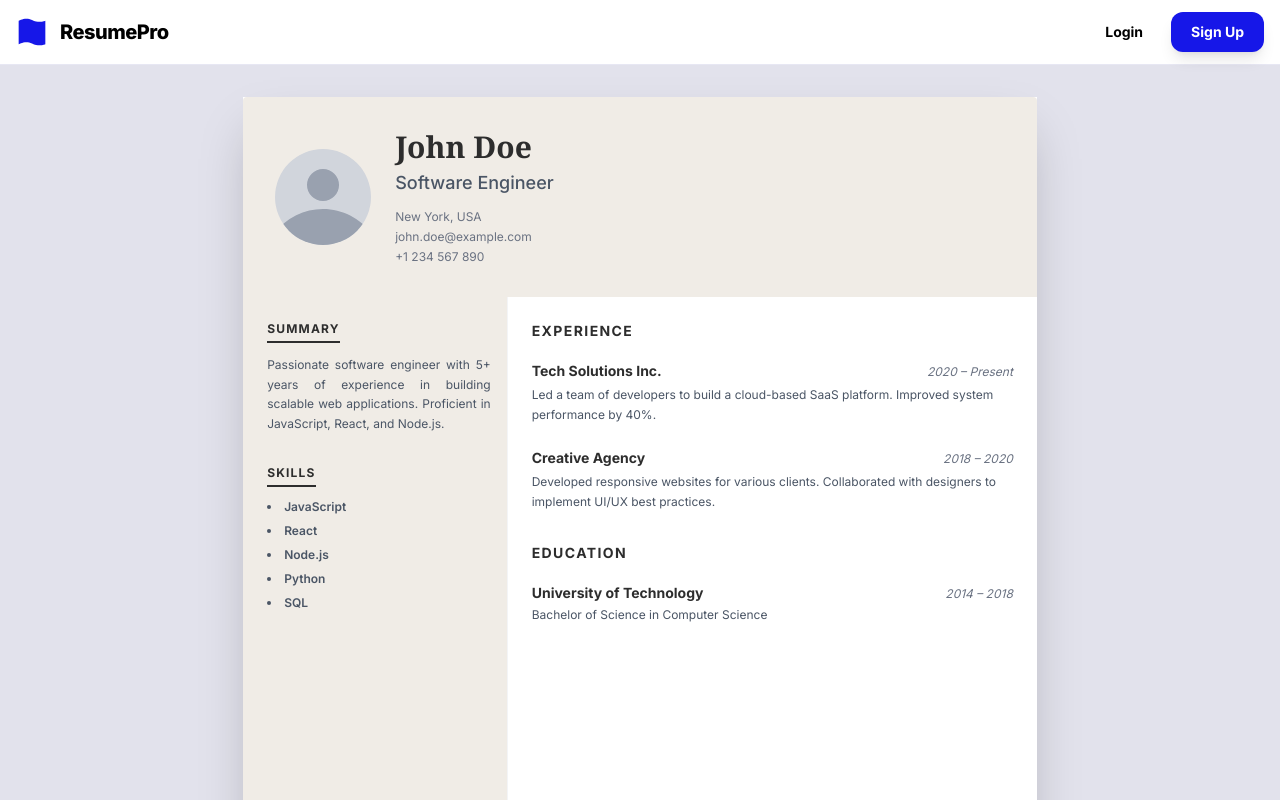
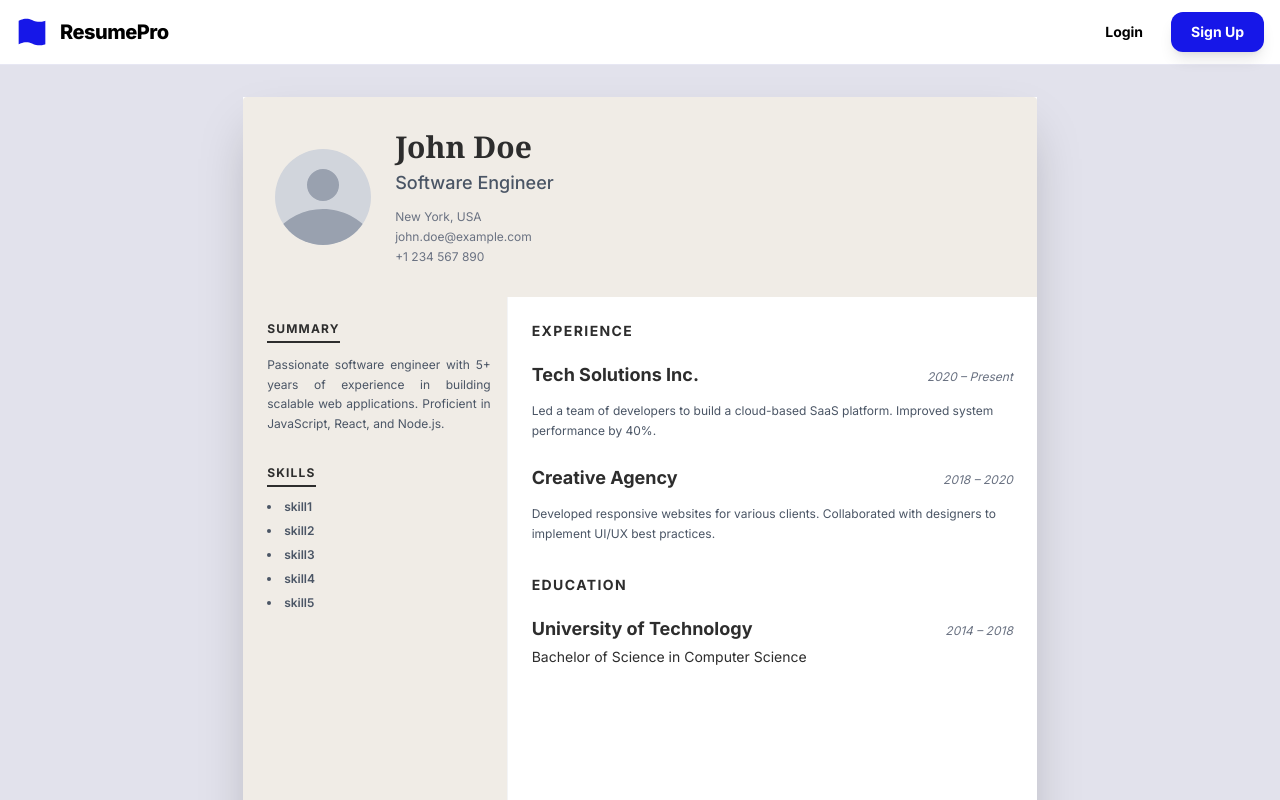
Before and after one commit to helloayushbaliyan/Resume-Builder, a Next.js app: page /preview in a window 1280 px wide. Shown: the top 800 px of the page. Built offline with nearby package versions, Linux system fonts and the light colour scheme.

Commit message:
feat: Add Personal Details form component and Modern resume template.

```diff
--- a/src/components/forms/PersonalDetils.jsx
+++ b/src/components/forms/PersonalDetils.jsx
@@ -133,10 +133,10 @@ function PersonalDetils() {
               </label>
               <div className="relative">
                 <input
-                  name="city"
-                  value={personal.city || ""}
+                  name="location"
+                  value={personal.location || ""}
                   onChange={(e) =>
-                    dispatch(updatePersonal({ city: e.target.value }))
+                    dispatch(updatePersonal({ location: e.target.value }))
                   }
                   className="w-full bg-white border-2 p-3 border-[#e7e7f3] rounded-xl focus:border-primary focus:ring-primary text-sm font-medium h-12"
                   placeholder="e.g. New York, NY"
--- a/src/components/templates/Modern.jsx
+++ b/src/components/templates/Modern.jsx
@@ -48,11 +48,11 @@ const Modern = () => {
   ];
 
   const dummySkills = [
-    { skill: "JavaScript" },
-    { skill: "React" },
-    { skill: "Node.js" },
-    { skill: "Python" },
-    { skill: "SQL" },
+    { skill: "skill1" },
+    { skill: "skill2" },
+    { skill: "skill3" },
+    { skill: "skill4" },
+    { skill: "skill5" },
   ];
 
   // Helper to check if object is empty
@@ -144,13 +144,18 @@ const Modern = () => {
               <div className="space-y-6">
                 {displayExperience.map((exp, index) => (
                   <div key={index}>
-                    <div className="flex justify-between items-baseline mb-1">
-                      <h4 className="text-sm font-bold text-[#2d2d2d]">
-                        {exp.company}
+                    <div className="mb-3">
+                      <div className="flex justify-between items-baseline ">
+                        <h4 className="text-lg font-bold text-[#2d2d2d]">
+                          {exp.company}
+                        </h4>
+                        <span className="text-xs text-gray-500 italic">
+                          {exp.startDate} – {exp.endDate}
+                        </span>
+                      </div>
+                      <h4 className="text-sm  text-[#2d2d2d]">
+                        {exp.position}
                       </h4>
-                      <span className="text-xs text-gray-500 italic">
-                        {exp.startDate} – {exp.endDate}
-                      </span>
                     </div>
 
                     <p className="text-xs text-gray-600 leading-relaxed">
@@ -172,14 +177,14 @@ const Modern = () => {
                 {displayEducation.map((edu, index) => (
                   <div key={index}>
                     <div className="flex justify-between items-baseline mb-1">
-                      <h4 className="text-sm font-bold text-[#2d2d2d]">
+                      <h4 className="text-lg font-bold text-[#2d2d2d]">
                         {edu.school}
                       </h4>
                       <span className="text-xs text-gray-500 italic">
                         {edu.startDate} – {edu.endDate}
                       </span>
                     </div>
-                    <p className="text-xs text-gray-600">{edu.degree}</p>
+                    <h4 className="text-sm   text-[#2d2d2d]">{edu.degree}</h4>
                   </div>
                 ))}
               </div>
```
